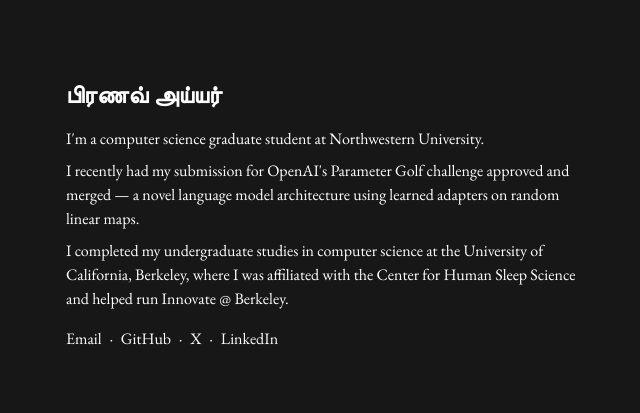
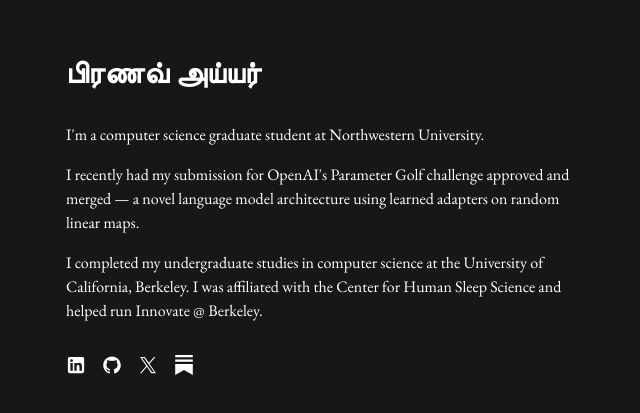
Before and after one commit to pranavxiyer/portfolio, a Next.js app: page / in a window 1280 px wide. Shown: the part 185-598 px from the top of the page, without its empty margins (318-958 px from the left). Built offline with nearby package versions, Linux system fonts and the light colour scheme.

Commit message:
socials as logos

```diff
--- a/app/layout.tsx
+++ b/app/layout.tsx
@@ -4,7 +4,7 @@
 
 const cormorantGaramond = Cormorant_Garamond({
   variable: '--font-cormorant',
-  weight: ['300', '400', '600'],
+  weight: ['400', '500', '600'],
   subsets: ['latin'],
 })
 
--- a/app/page.tsx
+++ b/app/page.tsx
@@ -2,7 +2,7 @@
 
 import { useState, useEffect } from "react"
 import About from "@/components/about"
-import Footer from "@/components/footer"
+import Socials from "@/components/socials"
 
 const names = ["Pranav Iyer", "प्रणव अय्यर", "பிரணவ் அய்யர்"]
 
@@ -19,10 +19,10 @@
 
   return (
     <main className="min-h-screen flex justify-center items-center px-6">
-      <div className="flex flex-col items-start max-w-lg w-full gap-4">
-        <h1 key={index} className="text-2xl font-bold animate-fade">{names[index]}</h1>
+      <div className="flex flex-col items-start max-w-lg w-full gap-8">
+        <h1 key={index} className="text-3xl font-bold animate-fade">{names[index]}</h1>
         <About />
-        <Footer />
+        <Socials />
       </div>
     </main>
   );
--- a/components/about.tsx
+++ b/components/about.tsx
@@ -1,12 +1,12 @@
 export default function About() {
     return (
-        <div className="space-y-2">
+        <div className="space-y-4">
             <p>I'm a computer science graduate student at <a href="https://www.northwestern.edu/" target="_blank" rel="noopener noreferrer">Northwestern University</a>.</p>
 
             <p>I recently had my submission for <a href="https://github.com/openai/parameter-golf/tree/main/records/track_non_record_16mb/2026-04-30_Random_Linear_Adapter" target="_blank" rel="noopener noreferrer">OpenAI's Parameter Golf</a> challenge approved and merged — a novel language model architecture using learned adapters on random linear maps.</p>
 
-            <p>I completed my undergraduate studies in computer science at the <a href="https://www.berkeley.edu" target="_blank" rel="noopener noreferrer">University of California, Berkeley</a>,
-            where I was affiliated with the <a href="https://www.humansleepscience.com/" target="_blank" rel="noopener noreferrer">Center for Human Sleep Science</a> and
+            <p>I completed my undergraduate studies in computer science at the <a href="https://www.berkeley.edu" target="_blank" rel="noopener noreferrer">University of California, Berkeley</a>.
+            I was affiliated with the <a href="https://www.humansleepscience.com/" target="_blank" rel="noopener noreferrer">Center for Human Sleep Science</a> and
             helped run <a href="https://berkeleyinnovate.com/" target="_blank" rel="noopener noreferrer">Innovate @ Berkeley</a>.</p>
         </div>
     )
--- /dev/null
+++ b/components/socials.tsx
@@ -0,0 +1,31 @@
+export default function Socials() {
+    return (
+        <div className="flex gap-4">
+
+          <a href="https://www.linkedin.com/in/pranavxiyer/" target="_blank" rel="noopener noreferrer">
+            <svg xmlns="http://www.w3.org/2000/svg" width="32" height="32" viewBox="0 0 32 32" className="w-5 h-5 fill-white">
+              <path d="M26.111,3H5.889c-1.595,0-2.889,1.293-2.889,2.889V26.111c0,1.595,1.293,2.889,2.889,2.889H26.111c1.595,0,2.889-1.293,2.889-2.889V5.889c0-1.595-1.293-2.889-2.889-2.889ZM10.861,25.389h-3.877V12.87h3.877v12.519Zm-1.957-14.158c-1.267,0-2.293-1.034-2.293-2.31s1.026-2.31,2.293-2.31,2.292,1.034,2.292,2.31-1.026,2.31-2.292,2.31Zm16.485,14.158h-3.858v-6.571c0-1.802-.685-2.809-2.111-2.809-1.551,0-2.362,1.048-2.362,2.809v6.571h-3.718V12.87h3.718v1.686s1.118-2.069,3.775-2.069,4.556,1.621,4.556,4.975v7.926Z"></path>
+            </svg>
+          </a>
+
+          <a href="https://github.com/pranavxiyer" target="_blank" rel="noopener noreferrer">
+            <svg xmlns="http://www.w3.org/2000/svg" width="32" height="32" viewBox="0 0 32 32" className="w-5 h-5 fill-white">
+              <path d="M16,2.345c7.735,0,14,6.265,14,14-.002,6.015-3.839,11.359-9.537,13.282-.7,.14-.963-.298-.963-.665,0-.473,.018-1.978,.018-3.85,0-1.312-.437-2.152-.945-2.59,3.115-.35,6.388-1.54,6.388-6.912,0-1.54-.543-2.783-1.435-3.762,.14-.35,.63-1.785-.14-3.71,0,0-1.173-.385-3.85,1.435-1.12-.315-2.31-.472-3.5-.472s-2.38,.157-3.5,.472c-2.677-1.802-3.85-1.435-3.85-1.435-.77,1.925-.28,3.36-.14,3.71-.892,.98-1.435,2.24-1.435,3.762,0,5.355,3.255,6.563,6.37,6.913-.403,.35-.77,.963-.893,1.872-.805,.368-2.818,.963-4.077-1.155-.263-.42-1.05-1.452-2.152-1.435-1.173,.018-.472,.665,.017,.927,.595,.332,1.277,1.575,1.435,1.978,.28,.787,1.19,2.293,4.707,1.645,0,1.173,.018,2.275,.018,2.607,0,.368-.263,.787-.963,.665-5.719-1.904-9.576-7.255-9.573-13.283,0-7.735,6.265-14,14-14Z"></path>
+            </svg>
+          </a>
+
+          <a href="https://x.com/pranavxiyer" target="_blank" rel="noopener noreferrer">
+            <svg xmlns="http://www.w3.org/2000/svg" width="32" height="32" viewBox="0 0 32 32" className="w-5 h-5 fill-white">
+              <path d="M18.42,14.009L27.891,3h-2.244l-8.224,9.559L10.855,3H3.28l9.932,14.455L3.28,29h2.244l8.684-10.095,6.936,10.095h7.576l-10.301-14.991h0Zm-3.074,3.573l-1.006-1.439L6.333,4.69h3.447l6.462,9.243,1.006,1.439,8.4,12.015h-3.447l-6.854-9.804h0Z"></path>
+            </svg>
+          </a>
+
+          <a href="https://substack.com/@pranavxiyer" target="_blank" rel="noopener noreferrer">
+            <svg xmlns="http://www.w3.org/2000/svg" width="32" height="32" viewBox="0 0 24 24" className="w-5 h-5 fill-white">
+                <path d="M22.539 8.242H1.46V5.406h21.08v2.836zM1.46 10.812V24L12 18.11 22.54 24V10.812H1.46zM22.54 0H1.46v2.836h21.08V0z"/>
+            </svg>
+          </a>
+
+        </div>
+    )
+}
```
